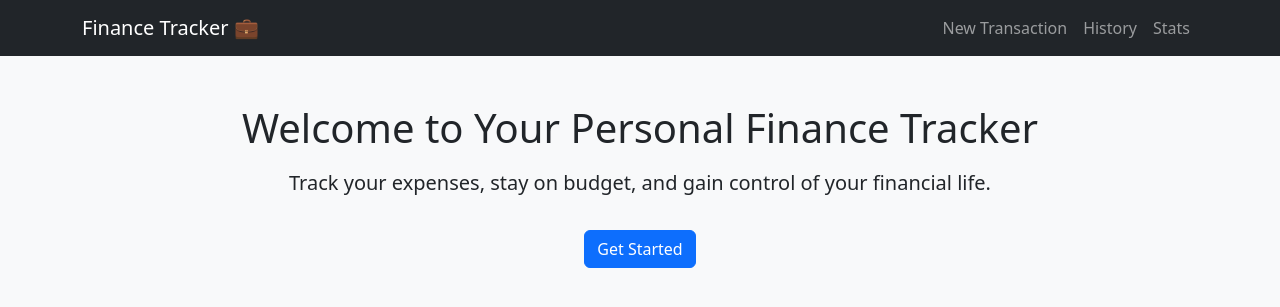
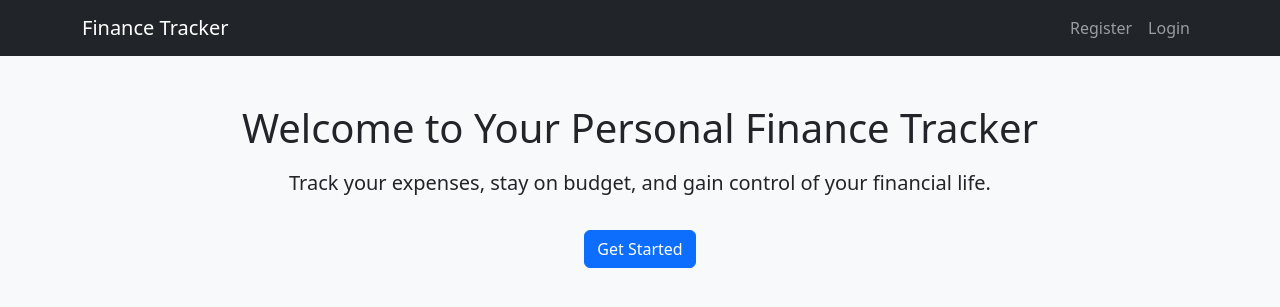
Before and after one commit to liver2021/tracker-app, a Flask app: page / in a window 1280 px wide. Shown: the top 307 px of the page. Run offline with Flask 3, Linux system fonts and the light colour scheme.

Commit message:
Add files via upload

```diff
--- a/templates/home.html
+++ b/templates/home.html
@@ -2,35 +2,36 @@
 <html lang="en">
 <head>
     <meta charset="UTF-8">
+    <meta name="viewport" content="width=device-width, initial-scale=1"> <!-- Mobile friendly -->
     <title>Finance Tracker - Home</title>
     <link href="https://cdn.jsdelivr.net/npm/bootstrap@5.3.0/dist/css/bootstrap.min.css" rel="stylesheet">
+
     <style>
-        /* Additional styles for iPhone browser compatibility */
+        /* Additional styles for iPhone Safari compatibility */
         @supports (-webkit-overflow-scrolling: touch) {
             .navbar-collapse {
-                overflow-y: auto; /* Enable scrolling for long menus on iOS */
+                overflow-y: auto;
                 -webkit-overflow-scrolling: touch;
             }
         }
     </style>
 </head>
 <body class="bg-light">
+
     <nav class="navbar navbar-expand-lg navbar-dark bg-dark">
         <div class="container">
-        <a class="navbar-brand" href="{{ url_for('dashboard') }}">Finance Tracker 💼</a>
-        <button class="navbar-toggler" type="button" data-bs-toggle="collapse" data-bs-target="#navbarNavDropdown" aria-controls="navbarNavDropdown" aria-expanded="false" aria-label="Toggle navigation">
+            <a class="navbar-brand" href="#">Finance Tracker</a>
+            <button class="navbar-toggler" type="button" data-bs-toggle="collapse" data-bs-target="#navbarNav"
+                    aria-controls="navbarNav" aria-expanded="false" aria-label="Toggle navigation">
                 <span class="navbar-toggler-icon"></span>
             </button>
-        <div class="collapse navbar-collapse" id="navbarNavDropdown">
+            <div class="collapse navbar-collapse" id="navbarNav">
                 <ul class="navbar-nav ms-auto">
                     <li class="nav-item">
-                    <a class="nav-link" href="{{ url_for('input_data') }}">New Transaction</a>
+                        <a class="nav-link" href="{{ url_for('register') }}">Register</a>
                     </li>
                     <li class="nav-item">
-                    <a class="nav-link" href="{{ url_for('charts') }}">History</a>
-                </li>
-                  <li class="nav-item">
-                    <a class="nav-link" href="{{ url_for('stats') }}">Stats</a>
+                        <a class="nav-link" href="{{ url_for('login') }}">Login</a>
                     </li>
                 </ul>
             </div>
@@ -42,7 +43,8 @@
         <p class="lead">Track your expenses, stay on budget, and gain control of your financial life.</p>
         <a href="{{ url_for('register') }}" class="btn btn-primary mt-3">Get Started</a>
     </div>
+
+    <!-- Bootstrap JS (needed for navbar toggle on mobile) -->
     <script src="https://cdn.jsdelivr.net/npm/bootstrap@5.3.0/dist/js/bootstrap.bundle.min.js"></script>
-
 </body>
 </html>
```
Lines whose indentation alone changed are shown as unchanged.
